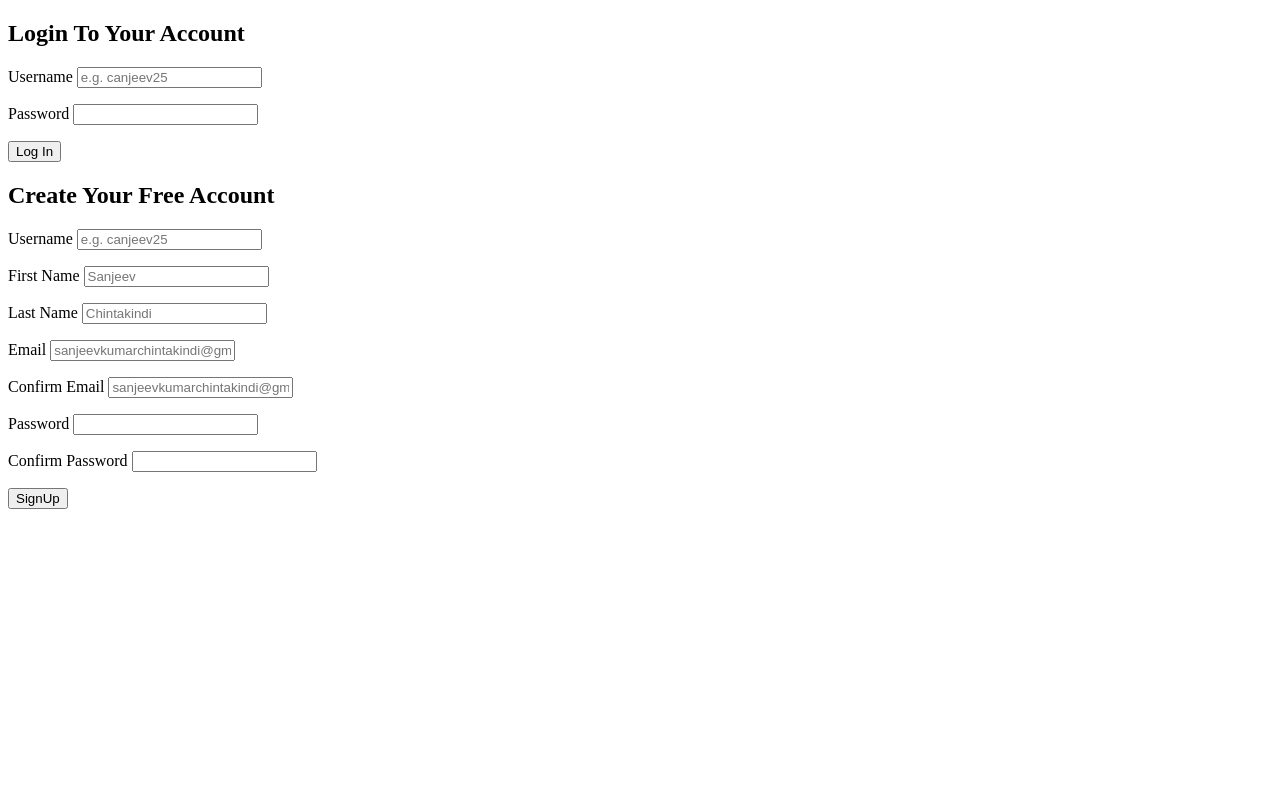
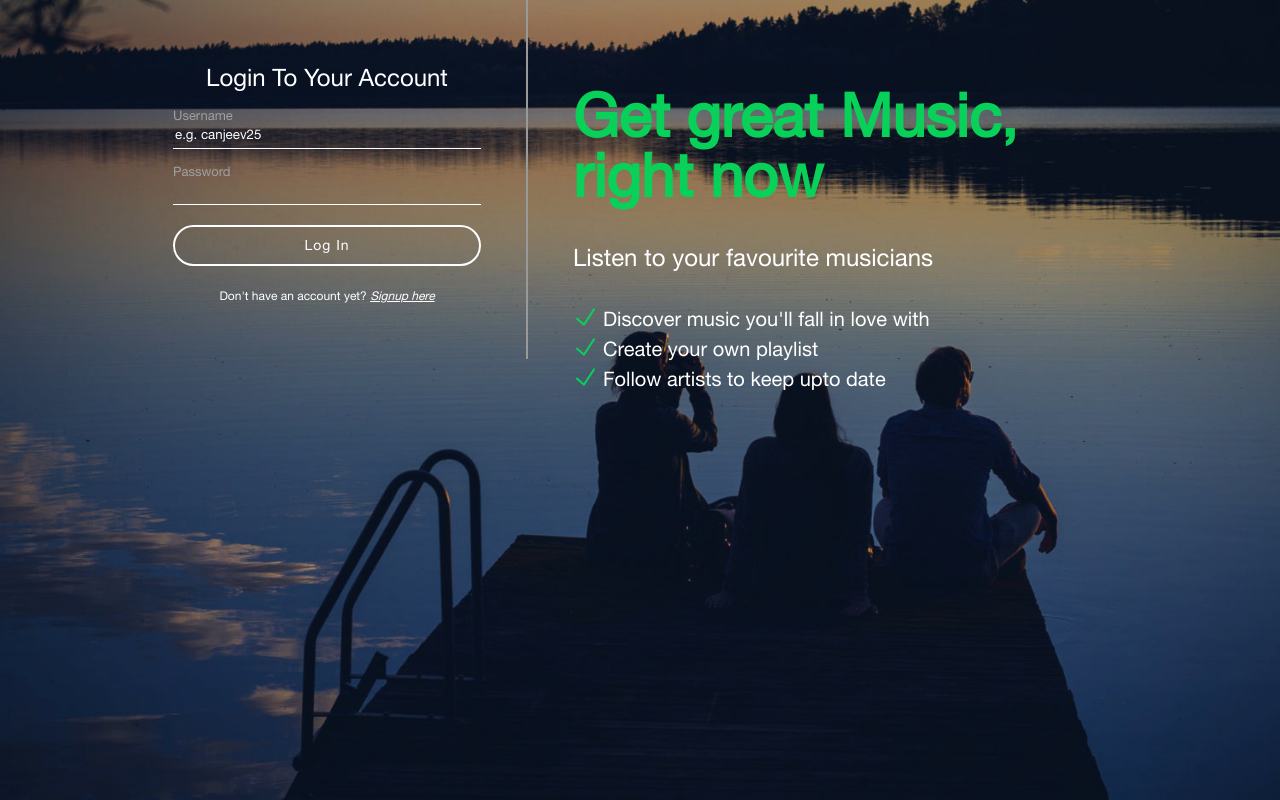
Before and after one commit to csanjeev25/Musica, a PHP site: page /register.php in a window 1280 px wide. Run offline with PHP 8.4, Linux system fonts and the light colour scheme; data that the repository does not hold is empty.

Commit message:
Completed register and login page

```diff
--- /dev/null
+++ b/assets/css/register.css
@@ -0,0 +1,145 @@
+@font-face{
+	font-family: "HelveticaNeue";
+	src: url("../fonts/HelveticaNeue.ttf");
+}
+
+#background{
+	background-color: #000;
+	background-image: url("../images/bg.jpg");
+	background-position: center;
+	background-size: cover;
+	display: table;
+	height: 100%;
+	width: 100%;
+}
+
+body, html{
+	height: 100%;
+	padding: 0;
+	margin: 0;
+	font-family: "HelveticaNeue";
+}
+
+#inputContainer label{
+	color: #a0a0a0;
+	font-size: 13px;
+	margin-top: 15px;
+	display: block;
+}
+
+#inputContainer button{
+	background-color: transparent;
+	border: 2px solid #fff;
+	border-radius: 250px;
+	color: #fff;
+	display: block;
+	font-size: 14px;
+	letter-spacing: 1px;
+	margin: 20px auto;
+	height: 41px;
+	width: 100%;
+}
+
+#inputContainer button:hover{
+	cursor: pointer;
+}
+
+.hasAccountText span{
+	font-weight: bold;
+	font-size: 12px;
+}
+
+.warningText{
+	font-weight: bold;
+	font-size: 12px;
+}
+
+.hasAccountText{
+	text-align: center;
+}
+
+.hasAccountText u:hover {
+	cursor: pointer;
+}
+
+#loginContainer *{
+	color: #fff;
+	font-family: "HelveticaNeue", "Helvetica", "Arial", sans-serif;
+	font-weight: normal;
+	line-height: 1em;
+	box-sizing: border-box;
+}
+
+#loginContainer{
+	width: 80%;
+	margin: 0 auto;
+	position: relative;
+	max-width: 1024px;
+}
+
+#inputContainer{
+	width: 400px;
+	padding: 45px;
+	float: left;
+	height: 100%;
+	border-right: 2px solid #999;
+}
+
+#inputContainer h2{
+	text-align: center;
+}
+
+#loginText{
+	padding: 45px;
+	display: table-cell;
+}
+
+#loginText h1{
+	color: #07d159;
+	font-size: 60px;
+	font-weight: bold;
+}
+
+#loginText h2{
+	margin: 35px 0;
+}
+
+#loginText ul{
+	padding: 0;
+}
+
+#loginText li{
+	font-size: 20px;
+	list-style-type: none;
+	padding: 5px 30px;
+	background: url(../images/icons/checkmark.png) no-repeat 0 0;
+}
+
+#inputContainer .errorMessage{
+	color: #07d159;
+	font-size: 12px;
+	display: block;
+}
+
+::placeholder {
+  color: #fff;
+  opacity: 1;
+}
+
+#registerForm{
+	display: none;
+}
+
+#loginForm{
+	display: none;
+}
+
+#inputContainer input[type='text'], #inputContainer input[type='email'], #inputContainer input[type='password']{
+	display: block;
+	background-color: transparent;
+	border: 0;
+	border-bottom: 1px solid #fff;
+	height: 27px;
+	line-height: 27px;
+	width: 100%;
+}
--- /dev/null
+++ b/assets/js/register.js
@@ -0,0 +1,14 @@
+$(document).ready(function(){
+
+	//$('#registerForm').hide();
+
+	$("#hideLogin").click(function(){
+		$("#loginForm").hide();
+		$("#registerForm").show();
+	});
+
+	$("#hideRegister").click(function(){
+		$("#registerForm").hide();
+		$("#loginForm").show();
+	});
+});
--- a/includes/classes/Account.php
+++ b/includes/classes/Account.php
@@ -2,11 +2,13 @@
 
 class Account{
 
-	private $errorArray;
+	public $errorArray;
+	public $loginErrorArray;
 	private $conn;
 
 	public function __construct($conn){
 		$this->errorArray = array();
+		$this->loginErrorArray = array();
 		$this->conn = $conn;
 	}
 
@@ -50,7 +52,7 @@ class Account{
 
 		$checkUserNameQuery = mysqli_query($this->conn,"SELECT username FROM users WHERE username='$username'");
 		if(mysqli_num_rows($checkUserNameQuery) != 0){
-			array_push($this->errorArray, Constants::$userNameTaken);
+			array_push($this->loginErrorArray, Constants::$userNameTaken);
 			return;
 		}
 	}
@@ -111,7 +113,7 @@ class Account{
 		if(mysqli_num_rows($query) == 1){
 			return true;
 		}else{
-			array_push($this->errorArray, Constants::$loginFailed);
+			array_push($this->loginErrorArray, Constants::$loginFailed);
 			return false;
 		}
 	}
--- a/register.php
+++ b/register.php
@@ -21,44 +21,105 @@ function getValue($value){
 <html>
 <head>
 	<title>Welcome to Musica!!</title>
+	<link rel="stylesheet" type="text/css" href="assets/css/register.css">
+	<script src="https://ajax.googleapis.com/ajax/libs/jquery/3.3.1/jquery.min.js"></script>
+	<script type="text/javascript" src="assets/js/register.js"></script>
 </head>
 <body>
+
+	<?php
+		if(isset($_POST['registerButton'])){
+			unset($account->loginErrorArray);
+			echo '<script> $(document).ready(function(){
+				$("#loginForm").hide();
+				$("#registerForm").show();
+				});
+				</script>';
+		}else{
+			unset($account->errorArray);
+			echo '<script>
+				$(document).ready(function(){
+				$("#loginForm").show();
+				$("#registerForm").hide();
+				});
+				</script>';
+		}
+	 ?>
+
+	<div id="background">
+		<div id="loginContainer">
 			<div id="inputContainer">
 				<form id="loginForm" action="register.php" method="POST">
 					<h2>Login To Your Account</h2>
 					<p><label for="loginUserName">Username</label>
-		<input id="loginUserName" type="text" name="loginUserName" placeholder="e.g. canjeev25" required></p>
+					<input id="loginUserName" type="text" name="loginUserName" placeholder="e.g. canjeev25" value="<?php getValue('loginUserName') ?>" required></p>
 					<p><label for="loginPassword">Password</label>
 					<input id="loginPassword" type="password" name="loginPassword" required></p>
 					<button type="submit" name="loginButton">Log In</button>
-		<?php echo $account->checkError(Constants::$loginFailed); ?>
+					<div class="hasAccountText">
+						<span id="hideLogin">Don't have an account yet? <u class="togglePage"><b><i>Signup here</i></b></u></span>
+					</div>
+					<p class="warningText">
+					<?php echo $account->checkError(Constants::$loginFailed); ?></p>
 				</form>
 
 				<form id="registerForm" action="register.php" method="POST">
 					<h2>Create Your Free Account</h2>
+
 					<p>
+					<label for="userName">Username</label>
+					<input id="userName" type="text" name="userName" placeholder="e.g. canjeev25" value="<?php getValue('userName') ?>" required>
 					<?php echo $account->checkError(Constants::$userNameCharacters); ?>
-		<?php echo $account->checkError(Constants::$userNameTaken); ?>
-		<label for="userName">Username</label>
-		<input id="userName" type="text" name="userName" placeholder="e.g. canjeev25" value="<?php getValue('userName') ?>" required></p>
-		<p><?php echo $account->checkError(Constants::$firstNameCharacters); ?><label for="firstName">First Name</label>
-		<input id="firstName" type="text" name="firstName" placeholder="Sanjeev" value="<?php getValue('firstName') ?>" required></p>
-		<p><?php echo $account->checkError(Constants::$lastNameCharacters); ?><label for="lastName">Last Name</label>
-		<input id="lastName" type="text" name="lastName" placeholder="Chintakindi" value="<?php getValue('lastName') ?>" required></p>
-		<p><?php echo $account->checkError(Constants::$emailsDoNotMatch); ?>
-		<?php echo $account->checkError(Constants::$emailInvalid); ?><label for="email">Email</label>
+					</p>
+
+					<p><label for="firstName">First Name</label>
+					<input id="firstName" type="text" name="firstName" placeholder="e.g. Sanjeev" value="<?php getValue('firstName') ?>" required>
+					<?php echo $account->checkError(Constants::$firstNameCharacters); ?>
+					</p>
+
+					<p><label for="lastName">Last Name</label>
+					<input id="lastName" type="text" name="lastName" placeholder="e.g. Chintakindi" value="<?php getValue('lastName') ?>" required><?php echo $account->checkError(Constants::$lastNameCharacters); ?></p>
+
+					<p><label for="email">Email</label>
+					<input id="email" type="email" name="email" placeholder="e.g. sanjeevkumarchintakindi@gmail.com" value="<?php getValue('email') ?>" required>
+					<?php echo $account->checkError(Constants::$emailsDoNotMatch); ?>
+					<?php echo $account->checkError(Constants::$emailInvalid); ?>
 					<?php echo $account->checkError(Constants::$emailAlreadyRegistered); ?>
-		<input id="email" type="email" name="email" placeholder="sanjeevkumarchintakindi@gmail.com" value="<?php getValue('email') ?>" required></p>
+					</p>
+
 					<p><label for="confirmEmail">Confirm Email</label>
-		<input id="confirmEmail" type="email" name="confirmEmail" placeholder="sanjeevkumarchintakindi@gmail.com" value="<?php getValue('confirmEmail') ?>" required></p>
-		<p><?php echo $account->checkError(Constants::$passwordsDoNotMatch); ?>
+					<input id="confirmEmail" type="email" name="confirmEmail" placeholder="" value="<?php getValue('confirmEmail') ?>" required></p>
+
+					<p><label for="password">Password</label>
+					<input id="password" type="password" name="password" value="<?php getValue('password') ?>" required></p>
+
+					<p><label for="confirmPassword">Confirm Password</label>
+					<input id="confirmPassword" type="password" name="confirmPassword" value="<?php getValue('confirmPassword') ?>" required>
+					<?php echo $account->checkError(Constants::$passwordsDoNotMatch); ?>
 					<?php echo $account->checkError(Constants::$passwordsNotAlphaNumeric); ?>
-		<?php echo $account->checkError(Constants::$passwordCharacter); ?><label for="password">Password</label>
-		<input id="password" type="password" name="password" value="<?php getValue('password') ?>" required></p>
-		<p><label for="confirmPassword">Confirm Password</label>
-		<input id="confirmPassword" type="password" name="confirmPassword" value="<?php getValue('confirmPassword') ?>" required><p>
+					<?php echo $account->checkError(Constants::$passwordCharacter); ?>
+					</p>
+
 					<button type="submit" name="registerButton">SignUp</button>
+
+					<div class="hasAccountText">
+						<span id="hideRegister">Already have an account? <u class="togglePage"><b><i>Log in.</i></b></u></span>
+					</div>
+
 				</form>
+			</div>
+
+			<div id="loginText">
+				<h1>Get great Music, right now</h1>
+				<h2>Listen to your favourite musicians</h2>
+				<ul>
+					<li>Discover music you'll fall in love with</li>
+					<li>Create your own playlist</li>
+					<li>Follow artists to keep upto date</li>
+				</ul>
+			</div>
+
+		</div>
 	</div>
 </body>
 </html>
```
Also changed, not shown: assets/fonts/HelveticaNeue.ttf (added), assets/images/bg.jpg (added), assets/images/icons/checkmark.png (added). Lines whose indentation alone changed are shown as unchanged.
